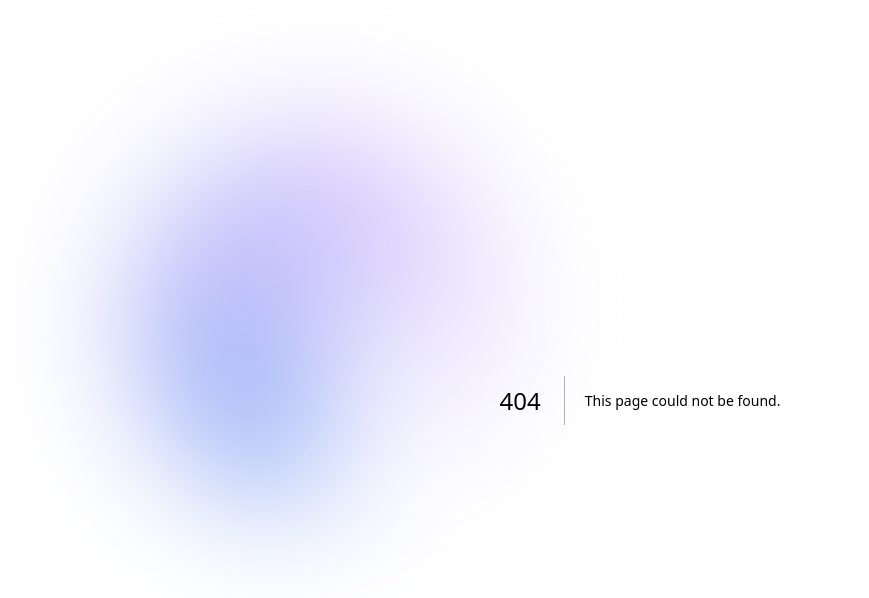
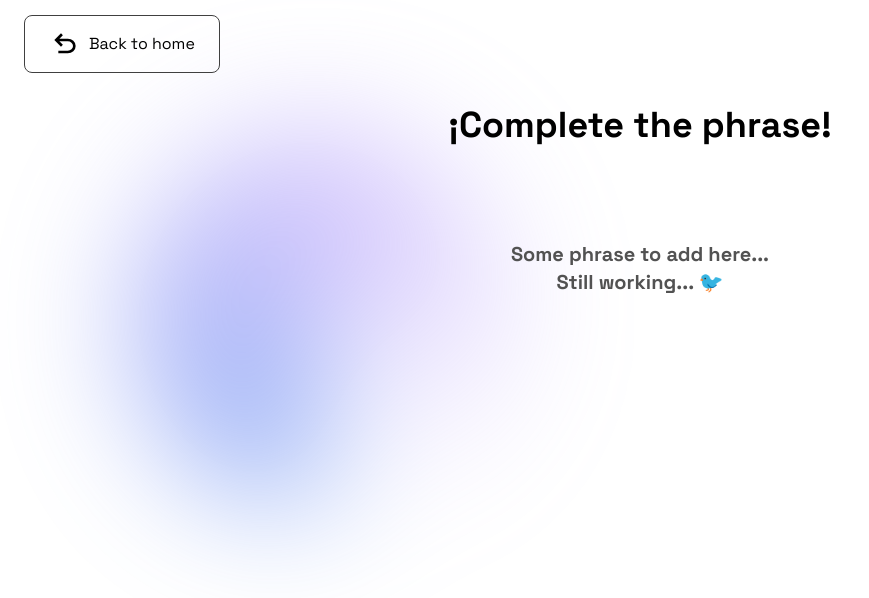
Before and after one commit to AlejandroDalzotto/guess-english, a Next.js app: page /complete-the-phrase in a window 1280 px wide. Before the commit this address had no page. Shown: the top 598 px of the page, without its empty margins (0-869 px from the left). Built offline with nearby package versions, Linux system fonts and the light colour scheme; no server answers; what tailwindcss-animated would draw is missing.

Commit message:
add complete the phrase page (Not implemented yet)

```diff
--- /dev/null
+++ b/src/app/complete-the-phrase/page.tsx
@@ -0,0 +1,28 @@
+import CompleteThePhraseMode from '@/components/CompleteThePhraseMode';
+import GoBackButton from '@/components/GoBackButton';
+import Title from '@/components/Title';
+import { type Metadata } from 'next';
+import React from 'react'
+
+export const metadata: Metadata = {
+  title: "Complete the phrase 🌌 • Guess English",
+  description: "Generated by create next app",
+};
+
+export default function CompleteThePhrasePage() {
+  return (
+    <main className="px-6 container mx-auto grid grid-rows-10 max-h-screen min-h-screen">
+      <header className="row-span-2 flex flex-col gap-y-8 items-center justify-center">
+        <div className="w-full grid grid-cols-3">
+          <GoBackButton backTo="home" label="Back to home" />
+        </div>
+        <Title>
+          ¡Complete <br className="md:hidden" /> the phrase!
+        </Title>
+      </header>
+      <section className="relative row-span-8">
+        <CompleteThePhraseMode />
+      </section>
+    </main>
+  )
+}
--- /dev/null
+++ b/src/components/CompleteThePhraseMode.tsx
@@ -0,0 +1,11 @@
+export default function CompleteThePhraseMode() {
+  return (
+    <article className="h-full pt-20">
+
+      <div className="flex flex-col items-center text-xl font-bold text-neutral-600">
+        <p>Some phrase to add here...</p>
+        <p>Still working... 🐦</p>
+      </div>
+    </article>
+  )
+}
```
